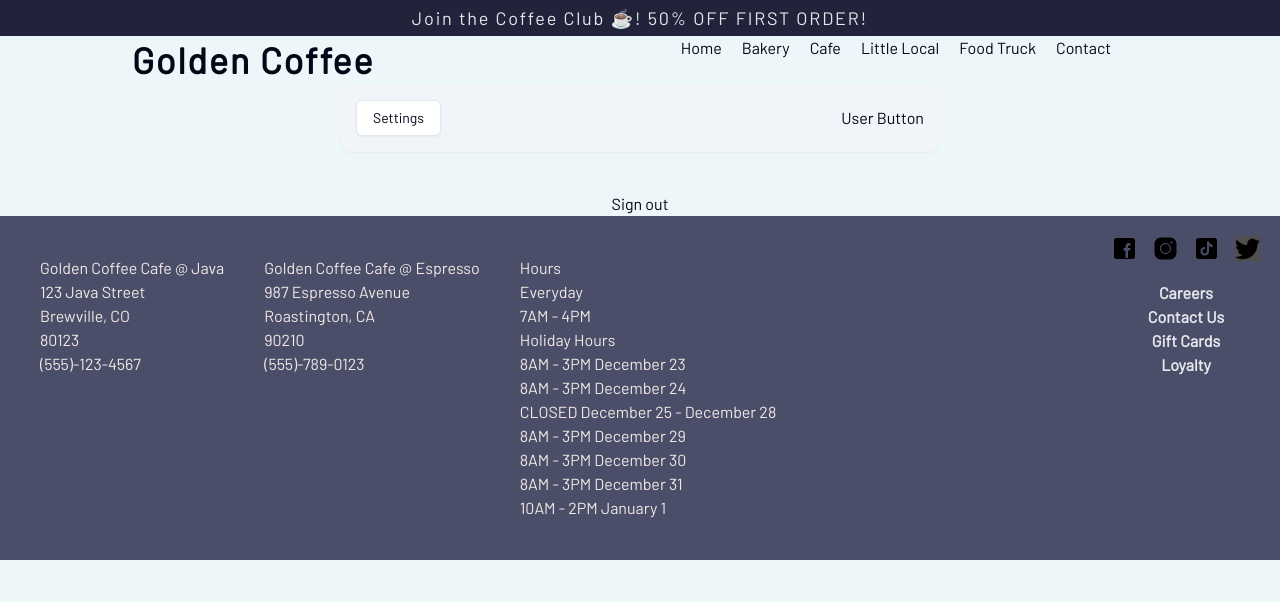
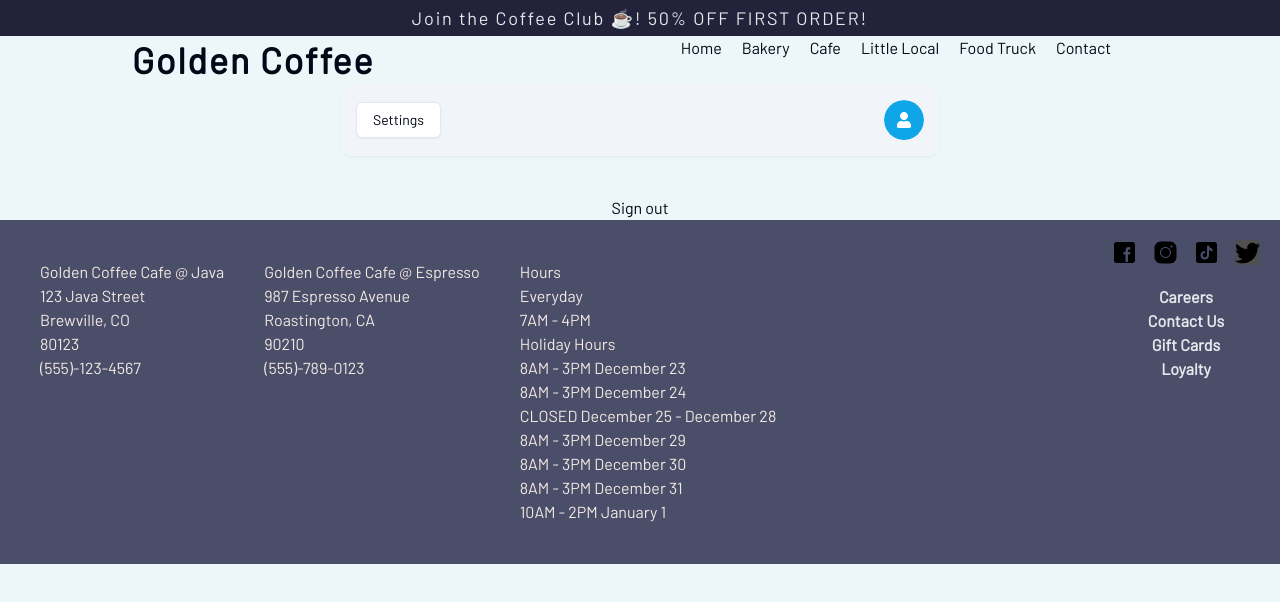
Before and after one commit to weiwang0305/Golden-Coffee, a Next.js app: page /account/settings in a window 1280 px wide. Shown: the top 602 px of the page. Built offline with nearby package versions, Linux system fonts and the light colour scheme; no server answers.

Commit message:
working on settings page

```diff
--- a/app/account/(protected)/_components/navbar.tsx
+++ b/app/account/(protected)/_components/navbar.tsx
@@ -1,9 +1,11 @@
 'use client';
+
+import { UserButton } from '@/components/auth/user-button';
 import { Button } from '@/components/ui/button';
 import Link from 'next/link';
 import { usePathname } from 'next/navigation';
 
-export const NavBar = () => {
+const NavBar = () => {
   const pathname = usePathname();
   return (
     <nav className='bg-secondary flex justify-between items-center p-4 rounded-xl w-[600px] shadow-sm'>
@@ -15,7 +17,9 @@ export const NavBar = () => {
           <Link href='/settings'>Settings</Link>
         </Button>
       </div>
-      <p>User Button</p>
+      <UserButton />
     </nav>
   );
 };
+
+export default NavBar;
--- a/app/account/(protected)/layout.tsx
+++ b/app/account/(protected)/layout.tsx
@@ -1,4 +1,4 @@
-import { NavBar } from './_components/navbar';
+import NavBar from './_components/navbar';
 
 interface ProtectedLayoutProps {
   children: React.ReactNode;
--- a/components/auth/logout-button.tsx
+++ b/components/auth/logout-button.tsx
@@ -6,7 +6,7 @@ interface LogoutButtonProps {
   children?: React.ReactNode;
 }
 
-export const logoutButton = ({ children }: LogoutButtonProps) => {
+export const LogoutButton = ({ children }: LogoutButtonProps) => {
   const handleLogout = () => {
     logout();
   };
--- /dev/null
+++ b/components/auth/user-button.tsx
@@ -0,0 +1,39 @@
+'use client';
+
+import {
+  DropdownMenu,
+  DropdownMenuContent,
+  DropdownMenuItem,
+  DropdownMenuTrigger,
+} from '@/components/ui/dropdown-menu';
+
+import { Avatar, AvatarImage, AvatarFallback } from '@/components/ui/avatar';
+import { FaUser } from 'react-icons/fa';
+import { useCurrentUser } from '@/hooks/use-current-user';
+import { LogoutButton } from './logout-button';
+import { ExitIcon } from '@radix-ui/react-icons';
+
+export const UserButton = () => {
+  const user = useCurrentUser();
+
+  return (
+    <DropdownMenu>
+      <DropdownMenuTrigger>
+        <Avatar>
+          <AvatarImage src={user?.image || ''} />
+          <AvatarFallback className='bg-sky-500'>
+            <FaUser className='text-white'></FaUser>
+          </AvatarFallback>
+        </Avatar>
+      </DropdownMenuTrigger>
+      <DropdownMenuContent>
+        <LogoutButton>
+          <DropdownMenuItem>
+            <ExitIcon className='h-4 w-4 mr-2' />
+            Logout
+          </DropdownMenuItem>
+        </LogoutButton>
+      </DropdownMenuContent>
+    </DropdownMenu>
+  );
+};
--- /dev/null
+++ b/components/ui/avatar.tsx
@@ -0,0 +1,50 @@
+"use client"
+
+import * as React from "react"
+import * as AvatarPrimitive from "@radix-ui/react-avatar"
+
+import { cn } from "@/lib/utils"
+
+const Avatar = React.forwardRef<
+  React.ElementRef<typeof AvatarPrimitive.Root>,
+  React.ComponentPropsWithoutRef<typeof AvatarPrimitive.Root>
+>(({ className, ...props }, ref) => (
+  <AvatarPrimitive.Root
+    ref={ref}
+    className={cn(
+      "relative flex h-10 w-10 shrink-0 overflow-hidden rounded-full",
+      className
+    )}
+    {...props}
+  />
+))
+Avatar.displayName = AvatarPrimitive.Root.displayName
+
+const AvatarImage = React.forwardRef<
+  React.ElementRef<typeof AvatarPrimitive.Image>,
+  React.ComponentPropsWithoutRef<typeof AvatarPrimitive.Image>
+>(({ className, ...props }, ref) => (
+  <AvatarPrimitive.Image
+    ref={ref}
+    className={cn("aspect-square h-full w-full", className)}
+    {...props}
+  />
+))
+AvatarImage.displayName = AvatarPrimitive.Image.displayName
+
+const AvatarFallback = React.forwardRef<
+  React.ElementRef<typeof AvatarPrimitive.Fallback>,
+  React.ComponentPropsWithoutRef<typeof AvatarPrimitive.Fallback>
+>(({ className, ...props }, ref) => (
+  <AvatarPrimitive.Fallback
+    ref={ref}
+    className={cn(
+      "flex h-full w-full items-center justify-center rounded-full bg-muted",
+      className
+    )}
+    {...props}
+  />
+))
+AvatarFallback.displayName = AvatarPrimitive.Fallback.displayName
+
+export { Avatar, AvatarImage, AvatarFallback }
--- a/package.json
+++ b/package.json
@@ -13,6 +13,7 @@
     "@auth/prisma-adapter": "^1.1.0",
     "@hookform/resolvers": "^3.3.4",
     "@prisma/client": "^5.8.1",
+    "@radix-ui/react-avatar": "^1.0.4",
     "@radix-ui/react-dropdown-menu": "^2.0.6",
     "@radix-ui/react-icons": "^1.3.0",
     "@radix-ui/react-label": "^2.0.2",
```
Also changed, not shown: 1 other file (tests, documents, lock files or other folders).
